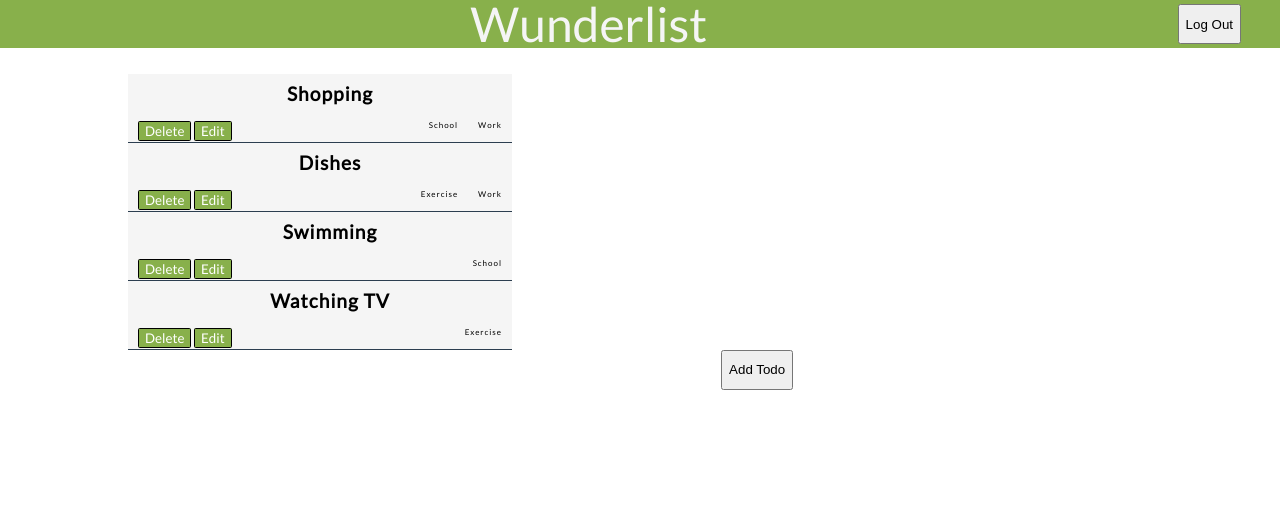
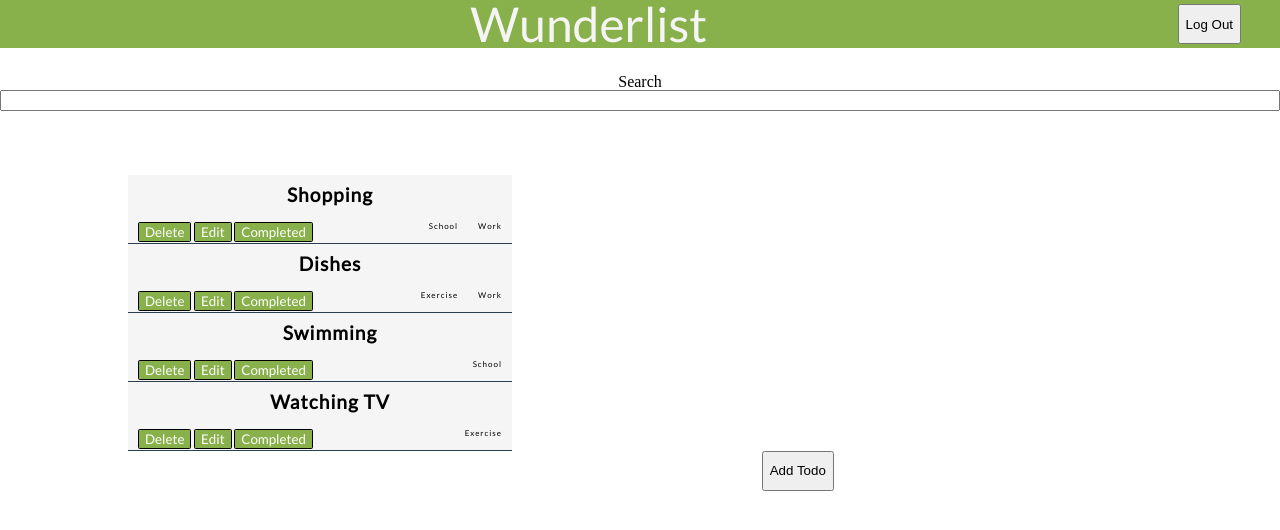
Before and after one commit to SassyFatCat/Front-End, a React (Create React App) app in the folder wunderlist/: page /dashboard in a window 1280 px wide. Shown: the top 530 px of the page. Built offline with nearby package versions, Linux system fonts and the light colour scheme.

Commit message:
completed functionality and search bar

```diff
--- a/wunderlist/src/components/Dashboard/Dashboard.js
+++ b/wunderlist/src/components/Dashboard/Dashboard.js
@@ -48,6 +48,15 @@
                 <LogoutButton onClick={logOut}>Log Out</LogoutButton>
             </DashBar>
 
+            <div>
+                <form>
+                    <label htmlFor="search">Search</label>
+                    <input
+                    type="text"
+                    name="search"
+                    />
+                </form>
+            </div>
 
             <TodosContext.Provider value={{todos, update, setUpdate, addEdit, setAddEdit}}> {/* comment */}
                 <TodoList />
--- a/wunderlist/src/components/TodoList/TodoList.js
+++ b/wunderlist/src/components/TodoList/TodoList.js
@@ -1,7 +1,7 @@
 import React, { useContext } from 'react'
 import { TodosContext } from '../../context/TodosContext';
 
-import {Button, Tags, TodoTitle, TodoDiv} from './TodolistStyled';
+import {Button, Tags, TodoTitle, TodoDiv, CompletedTodoTitle} from './TodolistStyled';
 
 const TodoList = () => {
 const todosContext = useContext(TodosContext);
@@ -13,17 +13,35 @@
     })
 }
 
+const handleDelete = id => {
+    // axiosWithAuth.delete()
+    todosContext.setUpdate(!todosContext.update)
+}
+
+const handleCompleted = item => {
+    const newItem = {...item, completed: true}
+    // axiosWithAuth.put()
+    //.then
+}
+
     return (
         <div>
             {todosContext.todos.map(item => {
                 return (
                     <TodoDiv>
-                        <TodoTitle>{item.name}</TodoTitle>
-                        <Button>Delete</Button>
+                        {item.completed ? <CompletedTodoTitle>{item.name}</CompletedTodoTitle> : <TodoTitle>{item.name}</TodoTitle>}
+                        <Button onClick={event => {
+                            event.preventDefault();
+                            handleDelete(item.id)}}>Delete</Button>
+
                         <Button onClick={event => {
                             event.preventDefault();
                             editTodo(item.id)
                         }}>Edit</Button>
+
+                        <Button onClick={event => {
+                            event.preventDefault();
+                            handleCompleted(item)}} disabled={item.completed}>Completed</Button>
                         {item.tags.map(tag => {
                             return (
                                 <Tags>
--- a/wunderlist/src/components/TodoList/TodolistStyled.js
+++ b/wunderlist/src/components/TodoList/TodolistStyled.js
@@ -26,11 +26,13 @@
   `
 
 
-
 const TodoTitle = styled.h2`
       font-size: 1.2rem;
   `
-
+const CompletedTodoTitle = styled.h2`
+    font-size: 1.2rem;
+    text-decoration: line-through;
+`
 const Tags = styled.span`
     display: flex;
     float: right;
@@ -56,4 +58,4 @@
   }
 `
 
-export {Button, Tags, TodoTitle, TodoDiv}
+export {Button, Tags, TodoTitle, TodoDiv, CompletedTodoTitle}
```
